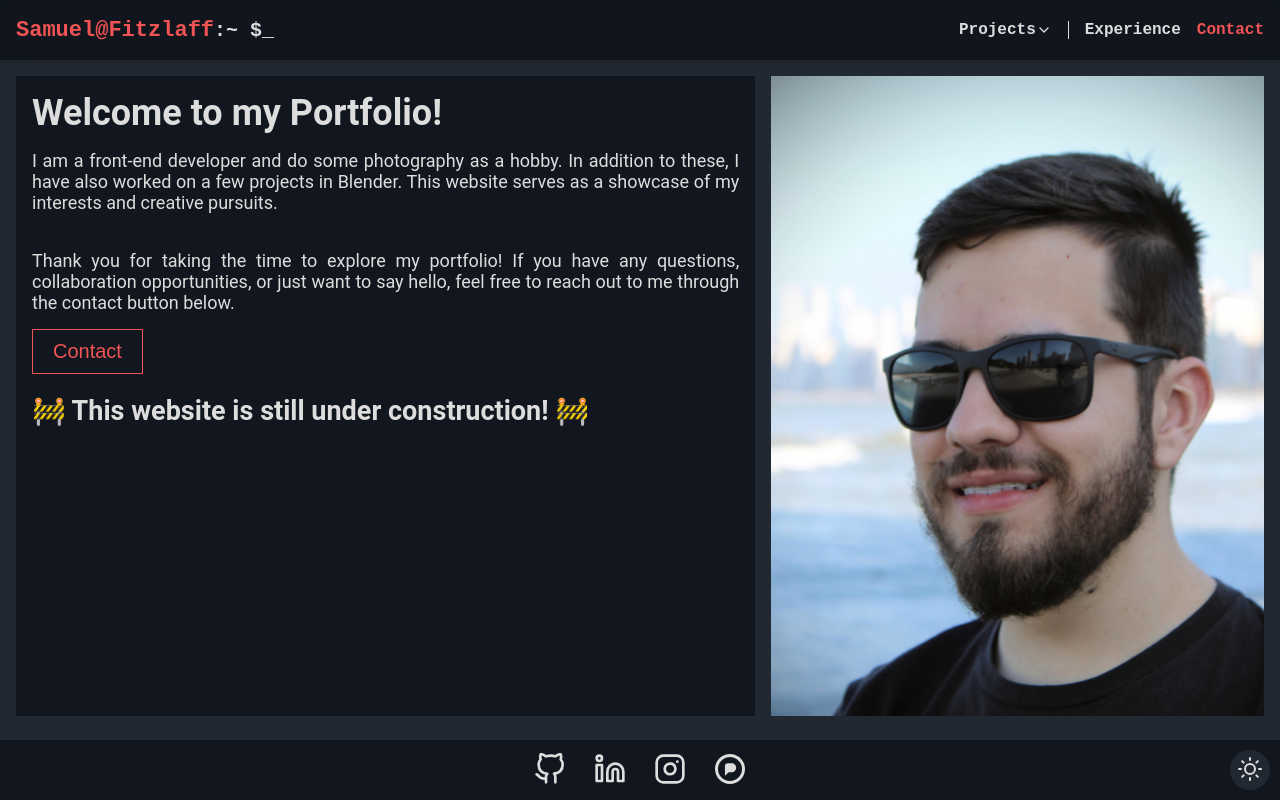
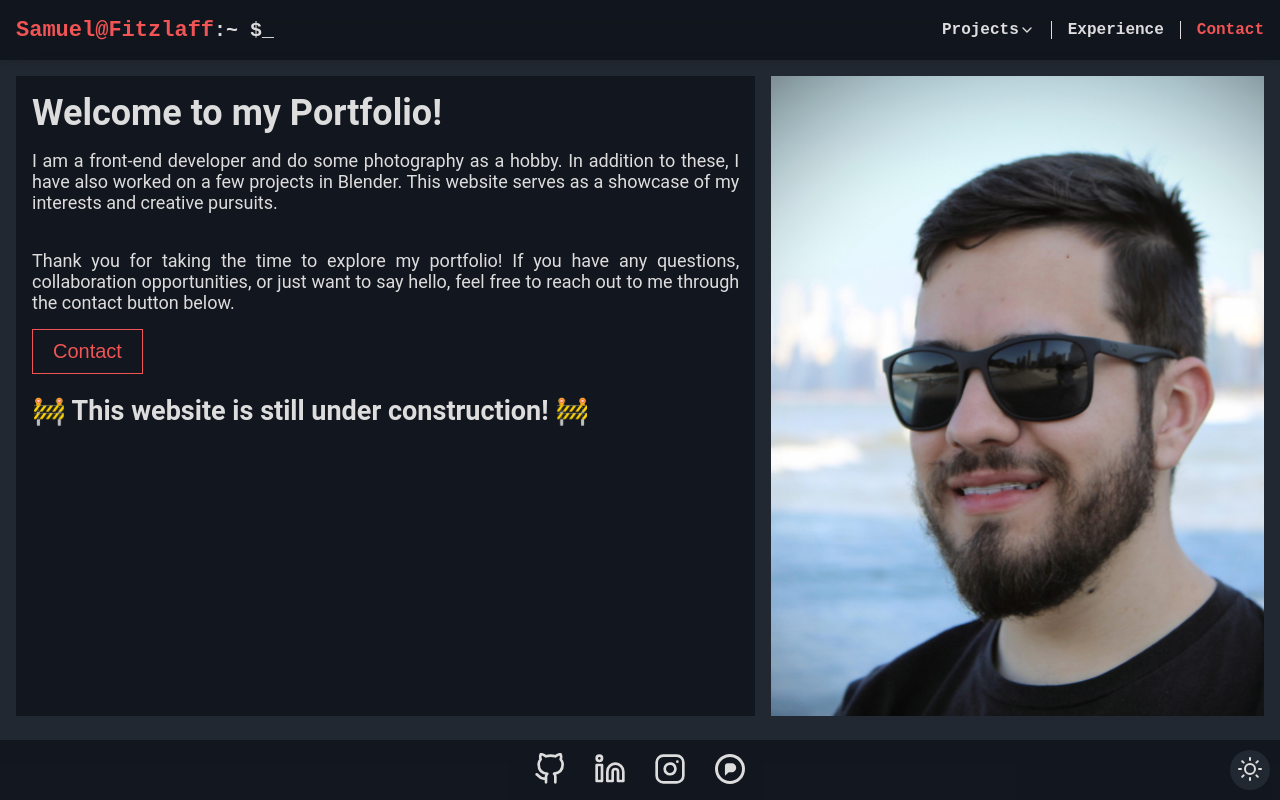
Before and after one commit to SamuelTobiasFitzlaff/SamuelTobiasFitzlaff.github.io, a Next.js app: page / in a window 1280 px wide. Built offline with nearby package versions, Linux system fonts and the light colour scheme.

Commit message:
fix: contact button :before

```diff
--- a/src/components/NavButtons/styles.ts
+++ b/src/components/NavButtons/styles.ts
@@ -133,7 +133,7 @@ export const ButtonContainer = styled.div`
     padding-left: 1rem;
   }
 
-  ${DefaultButton}:not(:first-child):before, a>${RegularButton}:before {
+  a > ${DefaultButton}:before {
     content: "";
     border-left: 1px solid ${(props) => props.theme.textSecondary};
     margin-right: 1rem;
```
